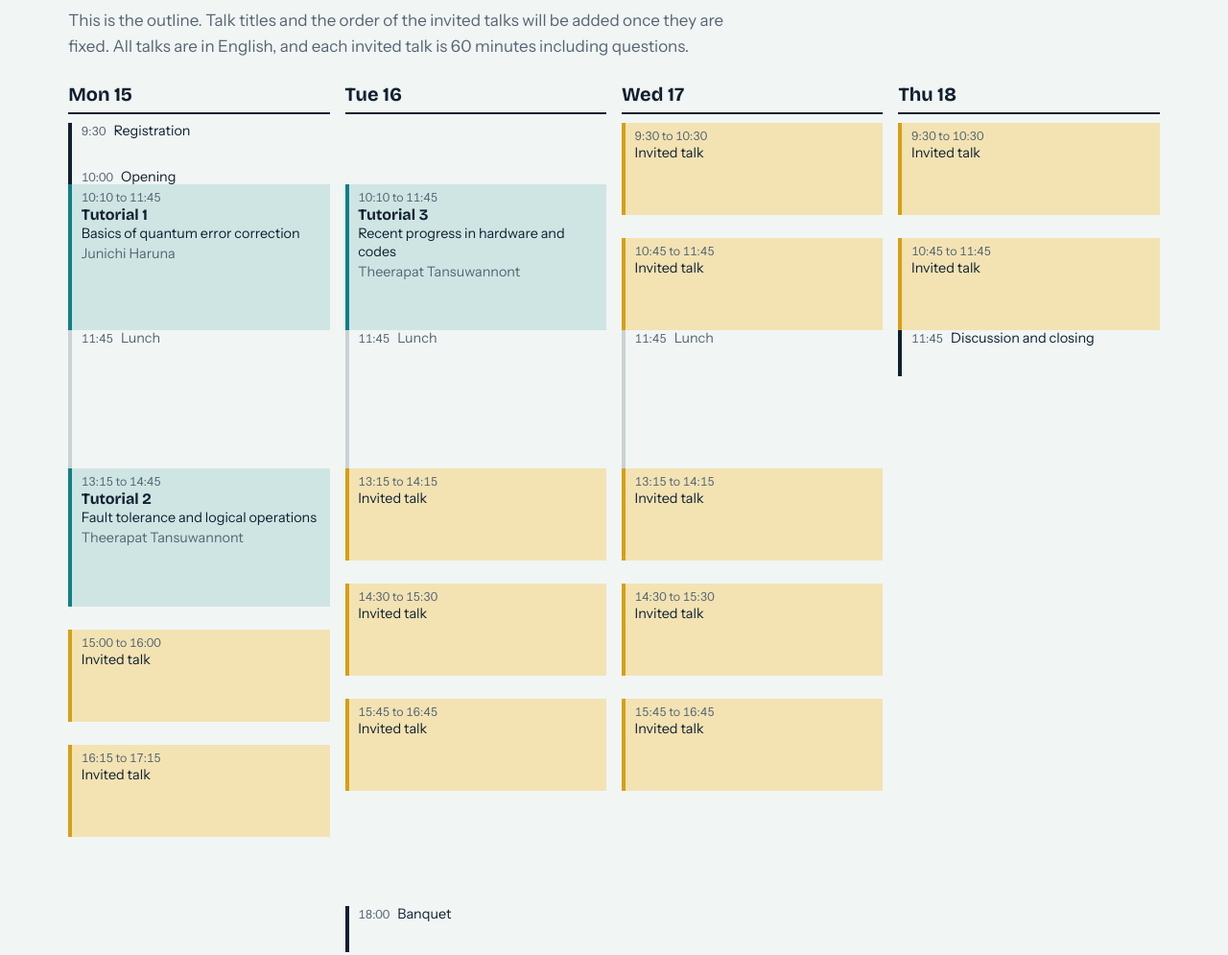
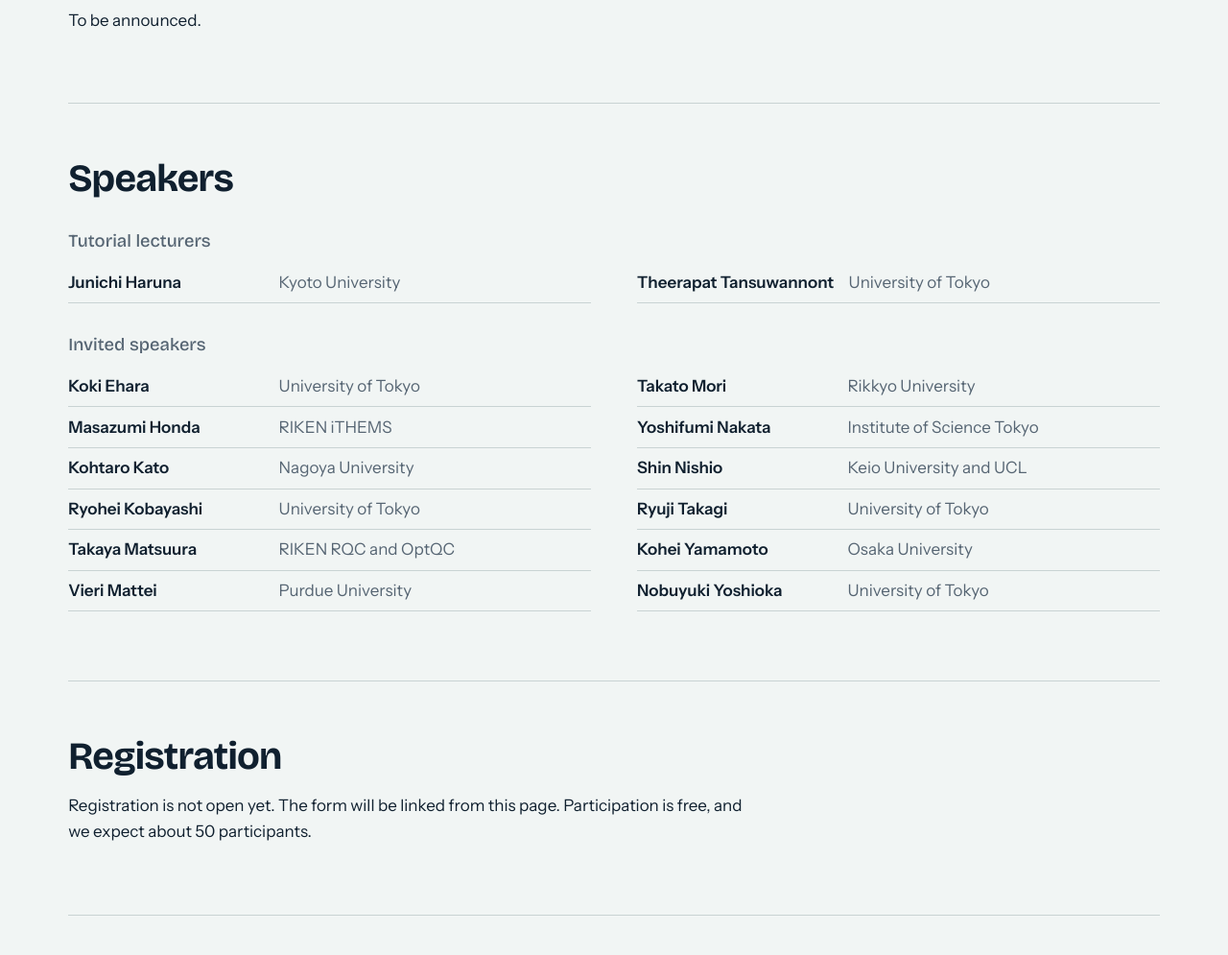
Before and after one commit to junichiharuna/riken-qec-workshop-2027, a plain HTML site: page index.html in a window 1280 px wide. Shown: the part 880-1875 px from the top of the page at 96% size. Drawn offline with nearby package versions, Linux system fonts and the light colour scheme.

Commit message:
プログラムを To be announced にする
Co-Authored-By: Claude Fable 5.2 <noreply@anthropic.com>
Claude-Session: https://claude.ai/code/session_01HBXSs71bZmbLr8UZsFQR5o

```diff
--- a/index.html
+++ b/index.html
@@ -44,52 +44,7 @@
 
 <section id="program" class="block">
   <h2>Program</h2>
-  <p class="note">This is the outline. Talk titles and the order of the invited talks will be added once they are fixed. All talks are in English, and each invited talk is 60 minutes including questions.</p>
-
-  <div class="timetable">
-    <div class="day">
-      <h3>Mon 15</h3>
-      <ol>
-        <li class="ev misc" style="grid-row:1/7"><time>9:30</time> Registration</li>
-        <li class="ev misc" style="grid-row:7/9"><time>10:00</time> Opening</li>
-        <li class="ev tut" style="grid-row:9/28"><time>10:10 to 11:45</time> <b>Tutorial 1</b> Basics of quantum error correction <i>Junichi Haruna</i></li>
-        <li class="ev brk" style="grid-row:28/46"><time>11:45</time> Lunch</li>
-        <li class="ev tut" style="grid-row:46/64"><time>13:15 to 14:45</time> <b>Tutorial 2</b> Fault tolerance and logical operations <i>Theerapat Tansuwannont</i></li>
-        <li class="ev talk" style="grid-row:67/79"><time>15:00 to 16:00</time> Invited talk</li>
-        <li class="ev talk" style="grid-row:82/94"><time>16:15 to 17:15</time> Invited talk</li>
-      </ol>
-    </div>
-    <div class="day">
-      <h3>Tue 16</h3>
-      <ol>
-        <li class="ev tut" style="grid-row:9/28"><time>10:10 to 11:45</time> <b>Tutorial 3</b> Recent progress in hardware and codes <i>Theerapat Tansuwannont</i></li>
-        <li class="ev brk" style="grid-row:28/46"><time>11:45</time> Lunch</li>
-        <li class="ev talk" style="grid-row:46/58"><time>13:15 to 14:15</time> Invited talk</li>
-        <li class="ev talk" style="grid-row:61/73"><time>14:30 to 15:30</time> Invited talk</li>
-        <li class="ev talk" style="grid-row:76/88"><time>15:45 to 16:45</time> Invited talk</li>
-        <li class="ev misc" style="grid-row:103/109"><time>18:00</time> Banquet</li>
-      </ol>
-    </div>
-    <div class="day">
-      <h3>Wed 17</h3>
-      <ol>
-        <li class="ev talk" style="grid-row:1/13"><time>9:30 to 10:30</time> Invited talk</li>
-        <li class="ev talk" style="grid-row:16/28"><time>10:45 to 11:45</time> Invited talk</li>
-        <li class="ev brk" style="grid-row:28/46"><time>11:45</time> Lunch</li>
-        <li class="ev talk" style="grid-row:46/58"><time>13:15 to 14:15</time> Invited talk</li>
-        <li class="ev talk" style="grid-row:61/73"><time>14:30 to 15:30</time> Invited talk</li>
-        <li class="ev talk" style="grid-row:76/88"><time>15:45 to 16:45</time> Invited talk</li>
-      </ol>
-    </div>
-    <div class="day">
-      <h3>Thu 18</h3>
-      <ol>
-        <li class="ev talk" style="grid-row:1/13"><time>9:30 to 10:30</time> Invited talk</li>
-        <li class="ev talk" style="grid-row:16/28"><time>10:45 to 11:45</time> Invited talk</li>
-        <li class="ev misc" style="grid-row:28/34"><time>11:45</time> Discussion and closing</li>
-      </ol>
-    </div>
-  </div>
+  <p>To be announced.</p>
 </section>
 
 <section id="speakers" class="block">
```
